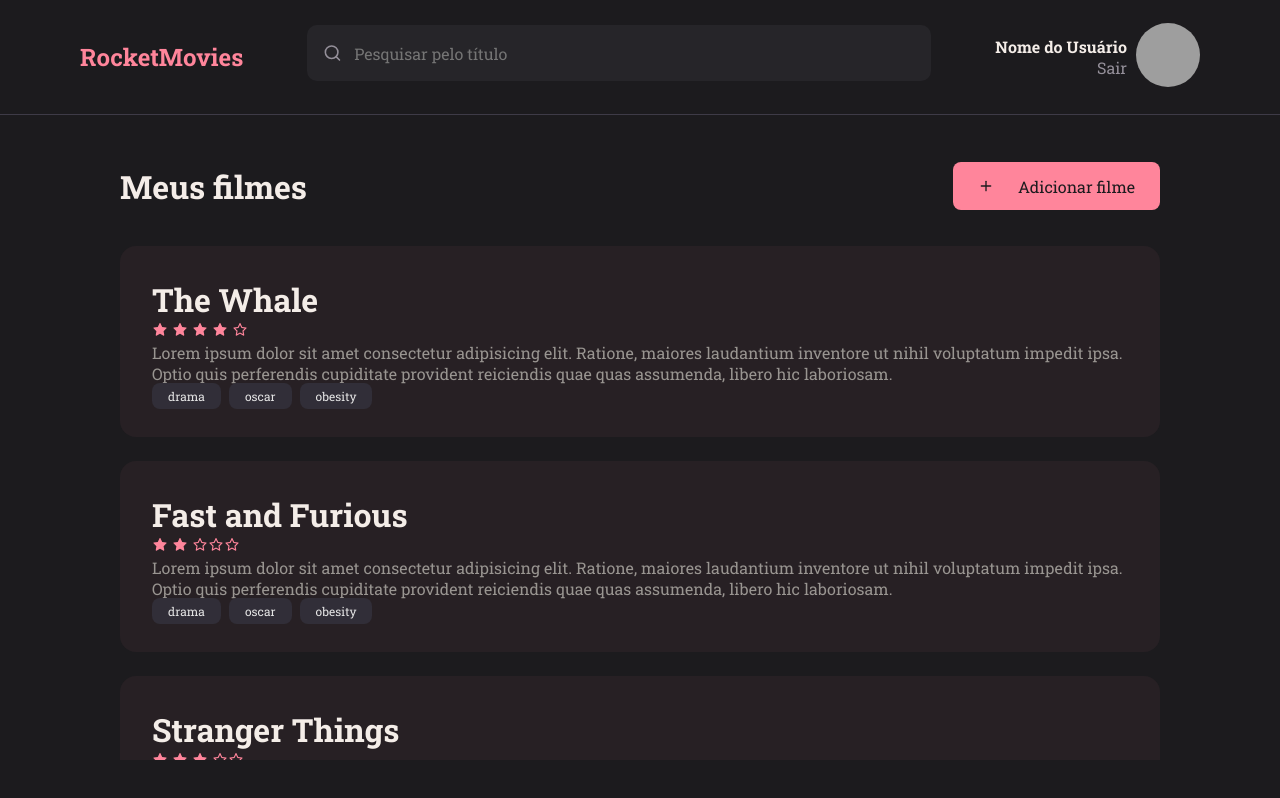
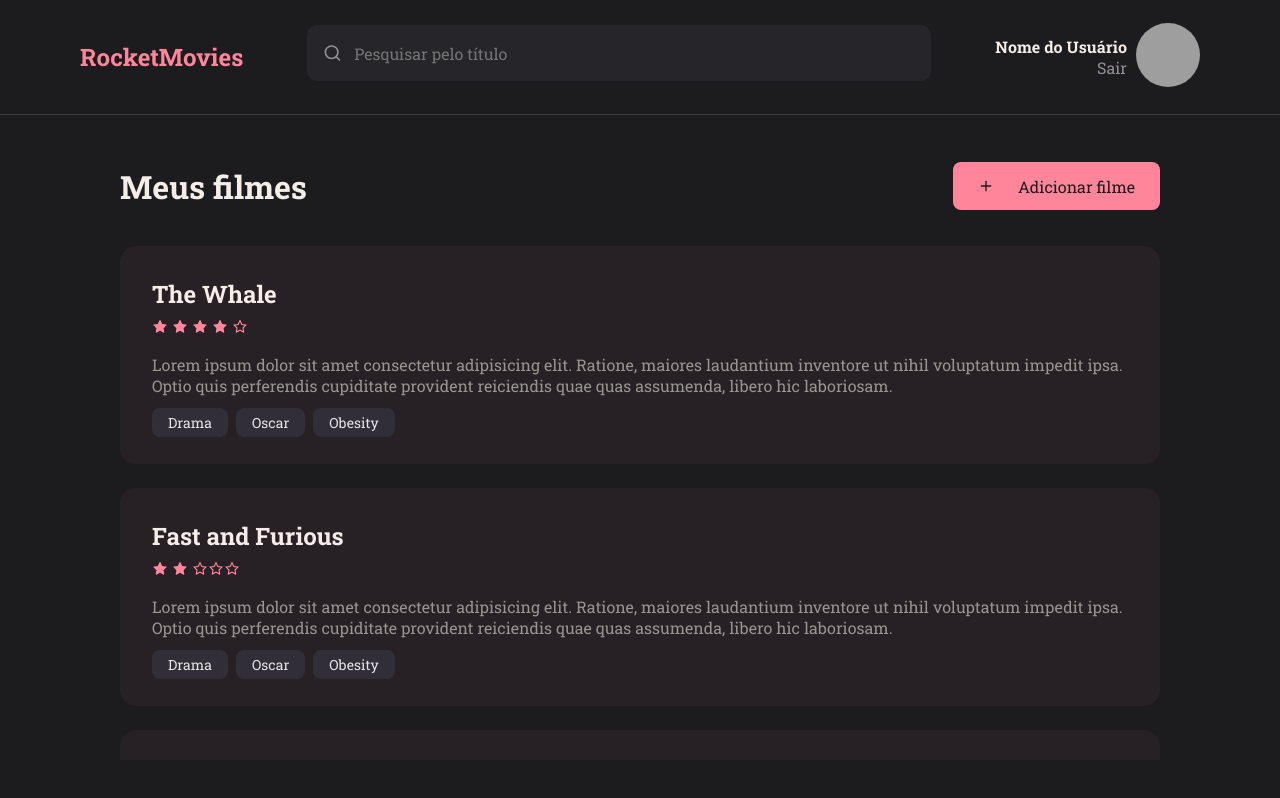
Before and after one commit to Pedro558/RocketMovies-front-end, a React (Vite) app: page / in a window 1280 px wide. Built offline with nearby package versions, Linux system fonts and the light colour scheme; grey boxes are pictures that could not be loaded.

Commit message:
:sparkles: feat: note items aligned

```diff
--- a/src/components/Note/index.jsx
+++ b/src/components/Note/index.jsx
@@ -5,7 +5,7 @@ import { AiFillStar, AiOutlineStar } from 'react-icons/ai'
 export function Note({ data, ...rest}){
   return(
     <Container>
-      <h1>{data.title}</h1>
+      <h2>{data.title}</h2>
 
       {
         data.rating &&
--- a/src/components/Note/styles.js
+++ b/src/components/Note/styles.js
@@ -12,7 +12,7 @@ export const Container = styled.button`
     flex-direction: column;
     align-items: flex-start;
 
-  >h1{
+  >h2{
     color: ${({ theme })=> theme.COLORS.WHITE};
   }
 
@@ -20,8 +20,13 @@ export const Container = styled.button`
     color: ${({ theme })=>theme.COLORS.PINK};
   }
 
+  >span{
+    margin: 8px 0px 15px;
+  }
+
   >p{
     color: ${({ theme })=> theme.COLORS.GRAY_100};
     text-align: left;
+    margin-bottom: 15px;
   }
 `
--- a/src/components/Tag/styles.js
+++ b/src/components/Tag/styles.js
@@ -1,7 +1,7 @@
 import styled from 'styled-components'
 
 export const Container = styled.span`
-  font-size: 12px;
+  font-size: 14px;
   padding: 5px 16px;
   border-radius: 8px;
   margin-right: 8px;
--- a/src/pages/Home/index.jsx
+++ b/src/pages/Home/index.jsx
@@ -23,9 +23,9 @@ export function Home() {
           rating: 4,
           description: "Lorem ipsum dolor sit amet consectetur adipisicing elit. Ratione, maiores laudantium inventore ut nihil voluptatum impedit ipsa. Optio quis perferendis cupiditate provident reiciendis quae quas assumenda, libero hic laboriosam.",
           tags: [
-            {id: '1', name: 'drama'},
-            {id: '2', name: 'oscar'},
-            {id: '3', name: 'obesity'},
+            {id: '1', name: 'Drama'},
+            {id: '2', name: 'Oscar'},
+            {id: '3', name: 'Obesity'},
           ]
         }}/>
 
@@ -34,9 +34,9 @@ export function Home() {
           rating: 2,
           description: "Lorem ipsum dolor sit amet consectetur adipisicing elit. Ratione, maiores laudantium inventore ut nihil voluptatum impedit ipsa. Optio quis perferendis cupiditate provident reiciendis quae quas assumenda, libero hic laboriosam.",
           tags: [
-            {id: '1', name: 'drama'},
-            {id: '2', name: 'oscar'},
-            {id: '3', name: 'obesity'},
+            {id: '1', name: 'Drama'},
+            {id: '2', name: 'Oscar'},
+            {id: '3', name: 'Obesity'},
           ]
         }}/>
 
@@ -45,9 +45,9 @@ export function Home() {
           rating: 3,
           description: "Lorem ipsum dolor sit amet consectetur adipisicing elit. Ratione, maiores laudantium inventore ut nihil voluptatum impedit ipsa. Optio quis perferendis cupiditate provident reiciendis quae quas assumenda, libero hic laboriosam.",
           tags: [
-            {id: '1', name: 'drama'},
-            {id: '2', name: 'oscar'},
-            {id: '3', name: 'obesity'},
+            {id: '1', name: 'Drama'},
+            {id: '2', name: 'Oscar'},
+            {id: '3', name: 'Obesity'},
           ]
         }}/>
       </Content>
```
